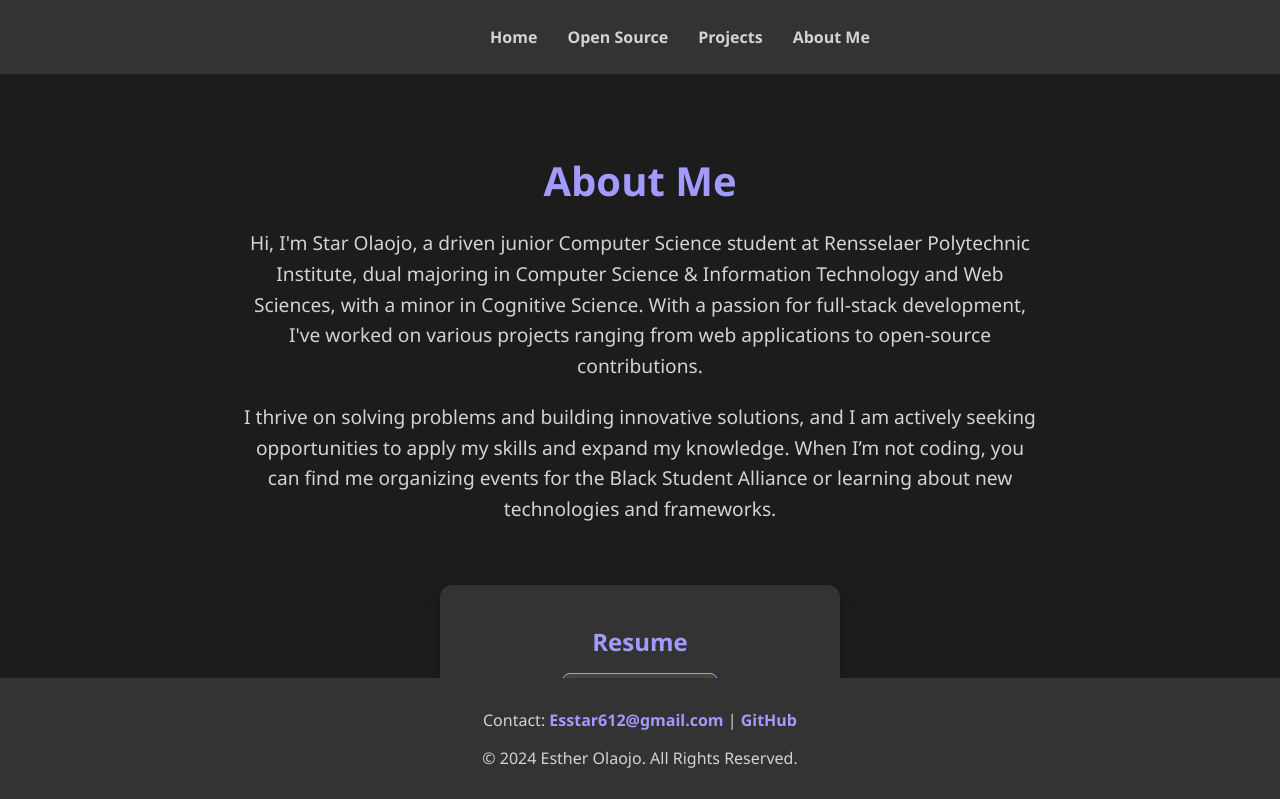
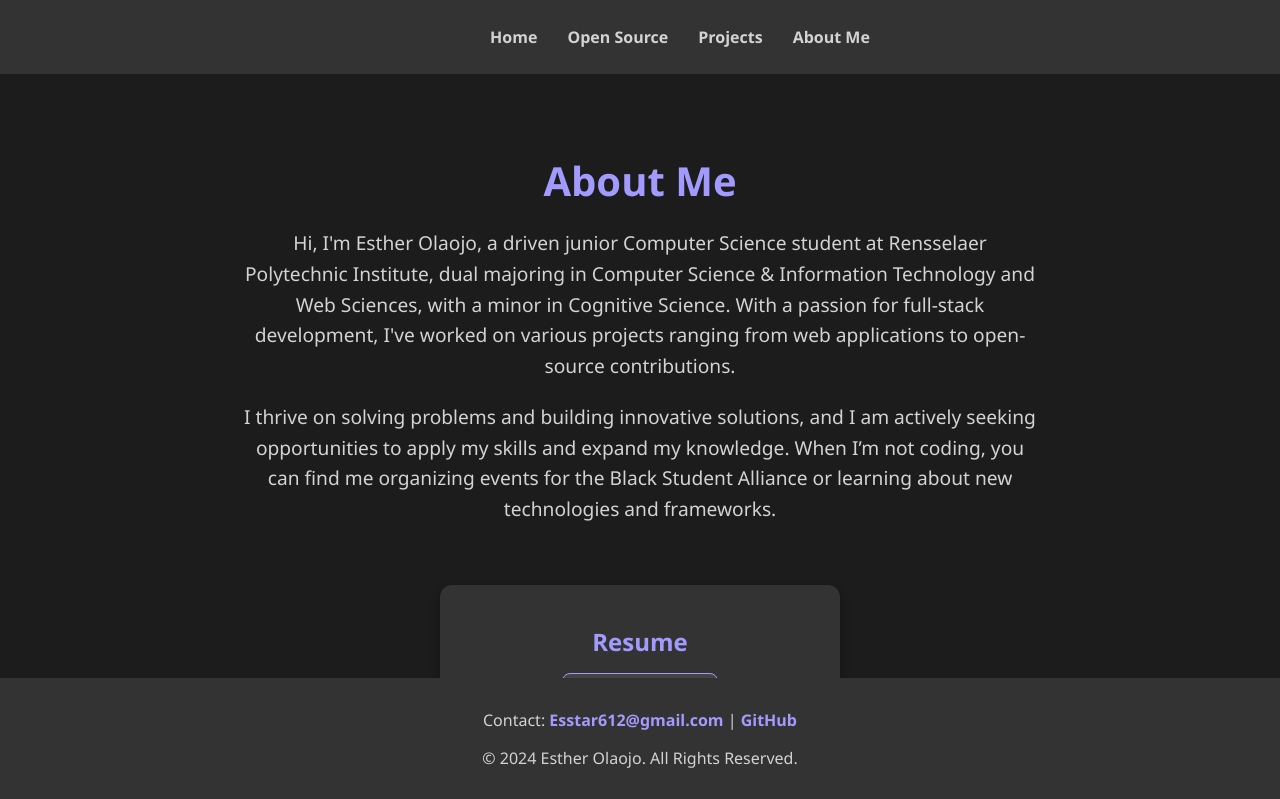
Before and after one commit to Esstar612/my_portfolio, a React (Create React App) app: page /my_portfolio/about in a window 1280 px wide. Shown: the top 799 px of the page. Built offline with nearby package versions, Linux system fonts and the light colour scheme.

Commit message:
Changed from nick name to name

```diff
--- a/src/pages/About.js
+++ b/src/pages/About.js
@@ -7,7 +7,7 @@ const About = () => {
             <div className="about-content">
                 <h1>About Me</h1>
                 <p>
-                    Hi, I'm Star Olaojo, a driven junior Computer Science student at Rensselaer Polytechnic Institute, dual majoring in Computer Science & Information Technology and Web Sciences, with a minor in Cognitive Science. With a passion for full-stack development, I've worked on various projects ranging from web applications to open-source contributions.
+                    Hi, I'm Esther Olaojo, a driven junior Computer Science student at Rensselaer Polytechnic Institute, dual majoring in Computer Science & Information Technology and Web Sciences, with a minor in Cognitive Science. With a passion for full-stack development, I've worked on various projects ranging from web applications to open-source contributions.
                 </p>
                 <p>
                     I thrive on solving problems and building innovative solutions, and I am actively seeking opportunities to apply my skills and expand my knowledge. When I’m not coding, you can find me organizing events for the Black Student Alliance or learning about new technologies and frameworks.
--- a/src/pages/Home.js
+++ b/src/pages/Home.js
@@ -33,7 +33,7 @@ const Home = () => {
     return (
         <div className="home">
             <section className="intro">
-                <h1>Hey, I'm Star</h1>
+                <h1>Hey, I'm Esther</h1>
                 <p>I'm a junior Computer Science student at Rensselaer Polytechnic Institute, passionate about
                     full-stack development and open-source projects.</p>
                 <p>On this site, you can check out my <a href="#projects">projects</a>, learn more <a href="/about">about
```
